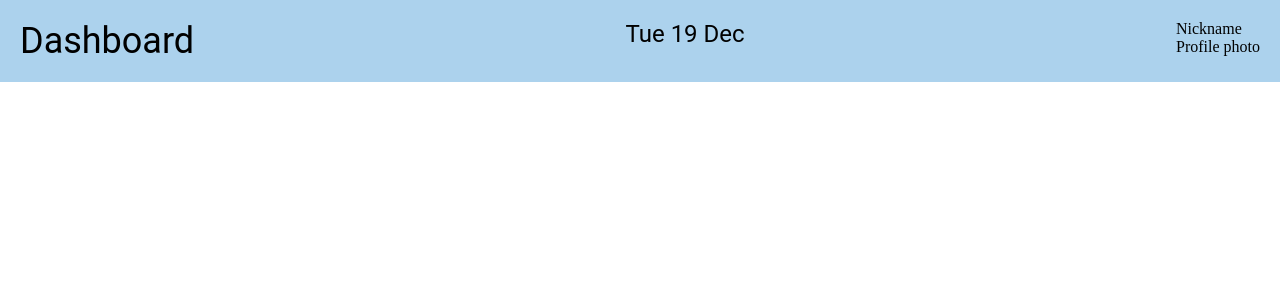
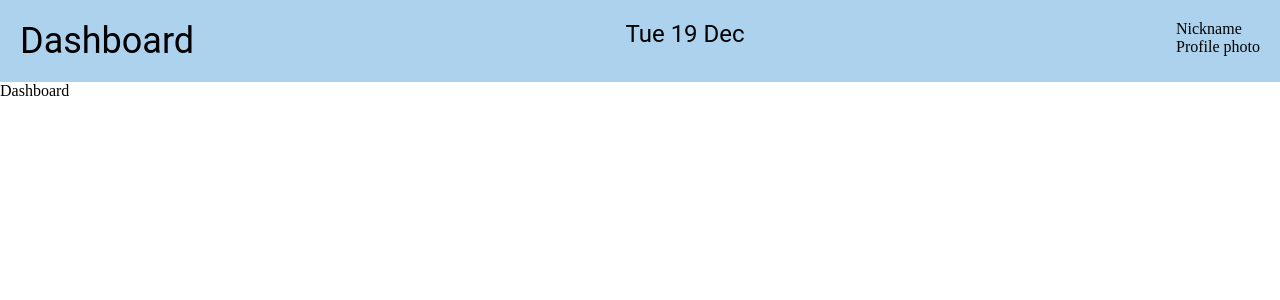
Before and after one commit to m3tro1d/conqueror, a React (Create React App) app in the folder client/: page / in a window 1280 px wide. Shown: the top 300 px of the page. Built offline with nearby package versions, Linux system fonts and the light colour scheme.

Commit message:
Implement basic routes

```diff
--- a/client/src/App.module.css
+++ /dev/null
@@ -1,4 +0,0 @@
-:root
-{
-  --accent-color: #acd2ed;
-}
--- a/client/src/App.tsx
+++ /dev/null
@@ -1,13 +0,0 @@
-import React from 'react';
-import './App.module.css';
-import Header from './components/Header/Header';
-
-function App(): JSX.Element {
-  return (
-    <div className="App">
-      <Header />
-    </div>
-  );
-}
-
-export default App;
--- /dev/null
+++ b/client/src/components/AuthForms/LoginForm/LoginForm.tsx
@@ -0,0 +1,12 @@
+import React from 'react';
+
+function LoginForm(): JSX.Element
+{
+    return (
+        <div>
+            Login
+        </div>
+    );
+}
+
+export default LoginForm;
--- /dev/null
+++ b/client/src/components/AuthForms/SignUpForm/SignUpForm.tsx
@@ -0,0 +1,12 @@
+import React from 'react';
+
+function SignUpForm(): JSX.Element
+{
+    return (
+        <div>
+            Sign up
+        </div>
+    );
+}
+
+export default SignUpForm;
--- /dev/null
+++ b/client/src/components/Dashboard/Dashboard.tsx
@@ -0,0 +1,14 @@
+import React from 'react';
+import Header from './Header/Header'
+
+function Dashboard(): JSX.Element
+{
+    return (
+        <div>
+            <Header />
+            Dashboard
+        </div>
+    )
+}
+
+export default Dashboard
--- a/client/src/index.css
+++ b/client/src/index.css
@@ -1,7 +1,12 @@
 *
 {
-  margin: 0;
-  padding: 0;
-  text-decoration: none;
-  outline: none;
+    margin: 0;
+    padding: 0;
+    text-decoration: none;
+    outline: none;
 }
+
+:root
+{
+    --accent-color: #acd2ed;
+}
--- a/client/src/index.tsx
+++ b/client/src/index.tsx
@@ -1,14 +1,31 @@
 import React from 'react';
 import ReactDOM from 'react-dom/client';
 import './index.css';
-import App from './App';
+import { createBrowserRouter, RouterProvider } from 'react-router-dom'
+import Dashboard from './components/Dashboard/Dashboard'
+import LoginForm from './components/AuthForms/LoginForm/LoginForm'
+import SignUpForm from './components/AuthForms/SignUpForm/SignUpForm'
 
 const root = ReactDOM.createRoot(
-  document.getElementById('root') as HTMLElement,
+    document.getElementById('root') as HTMLElement,
 );
+const router = createBrowserRouter([
+    {
+        path: '/',
+        element: <Dashboard />,
+    },
+    {
+        path: '/login',
+        element: <LoginForm />
+    },
+    {
+        path: '/signup',
+        element: <SignUpForm />
+    },
+]);
 
 root.render(
-  <React.StrictMode>
-    <App />
-  </React.StrictMode>,
+    <React.StrictMode>
+        <RouterProvider router={router} />
+    </React.StrictMode>,
 );
```
Also changed, not shown: client/src/components/Dashboard/Header/DateDisplay/DateDisplay.module.css (renamed from client/src/components/Header/DateDisplay/DateDisplay.module.css), client/src/components/Dashboard/Header/DateDisplay/DateDisplay.tsx (renamed from client/src/components/Header/DateDisplay/DateDisplay.tsx), client/src/components/Dashboard/Header/Header.module.css (renamed from client/src/components/Header/Header.module.css), client/src/components/Dashboard/Header/Header.tsx (renamed from client/src/components/Header/Header.tsx), client/src/components/Dashboard/Header/UserInfo/UserInfo.tsx (renamed from client/src/components/Header/UserInfo/UserInfo.tsx), 1 other file (tests, documents, lock files or other folders).
